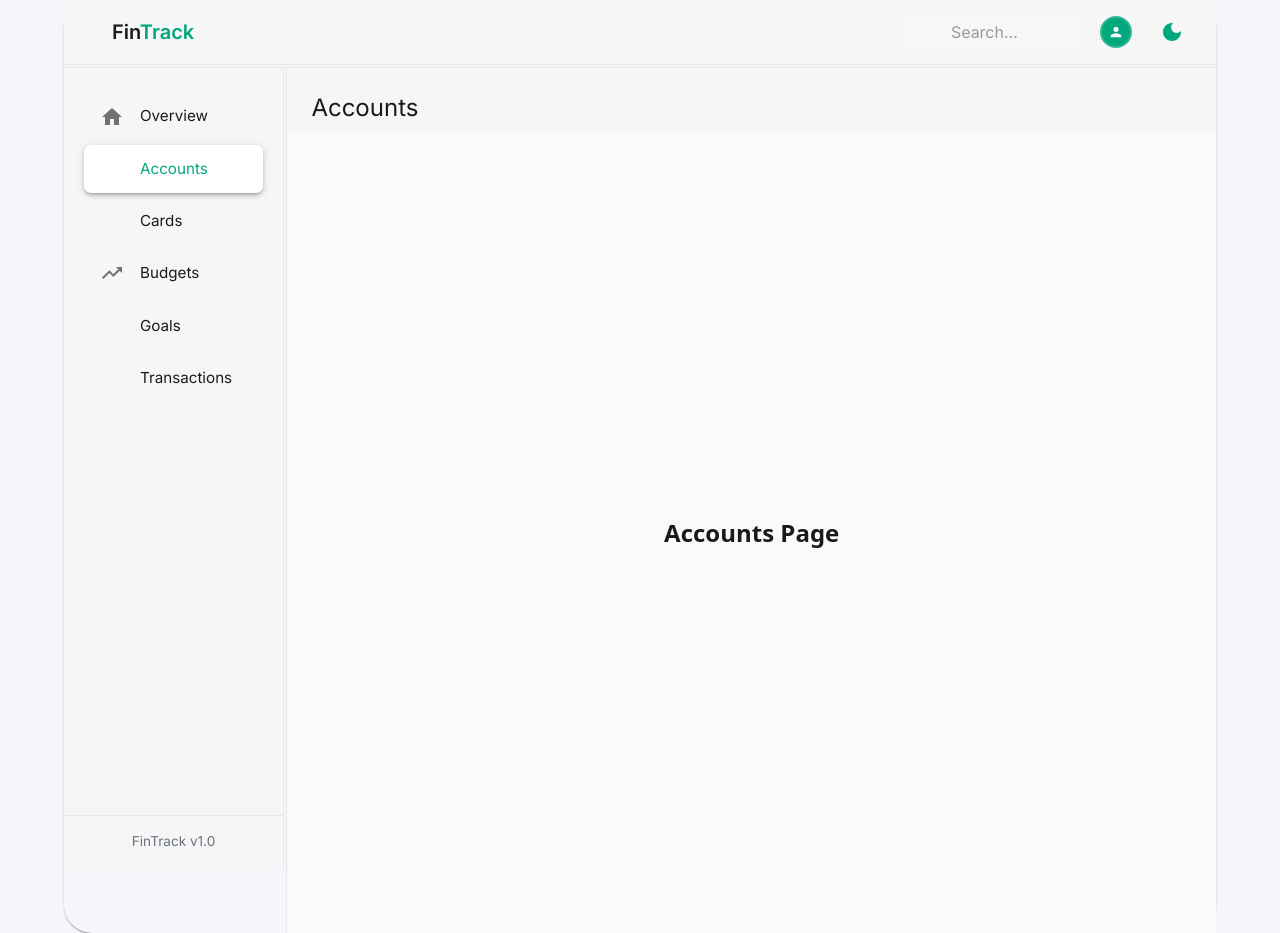
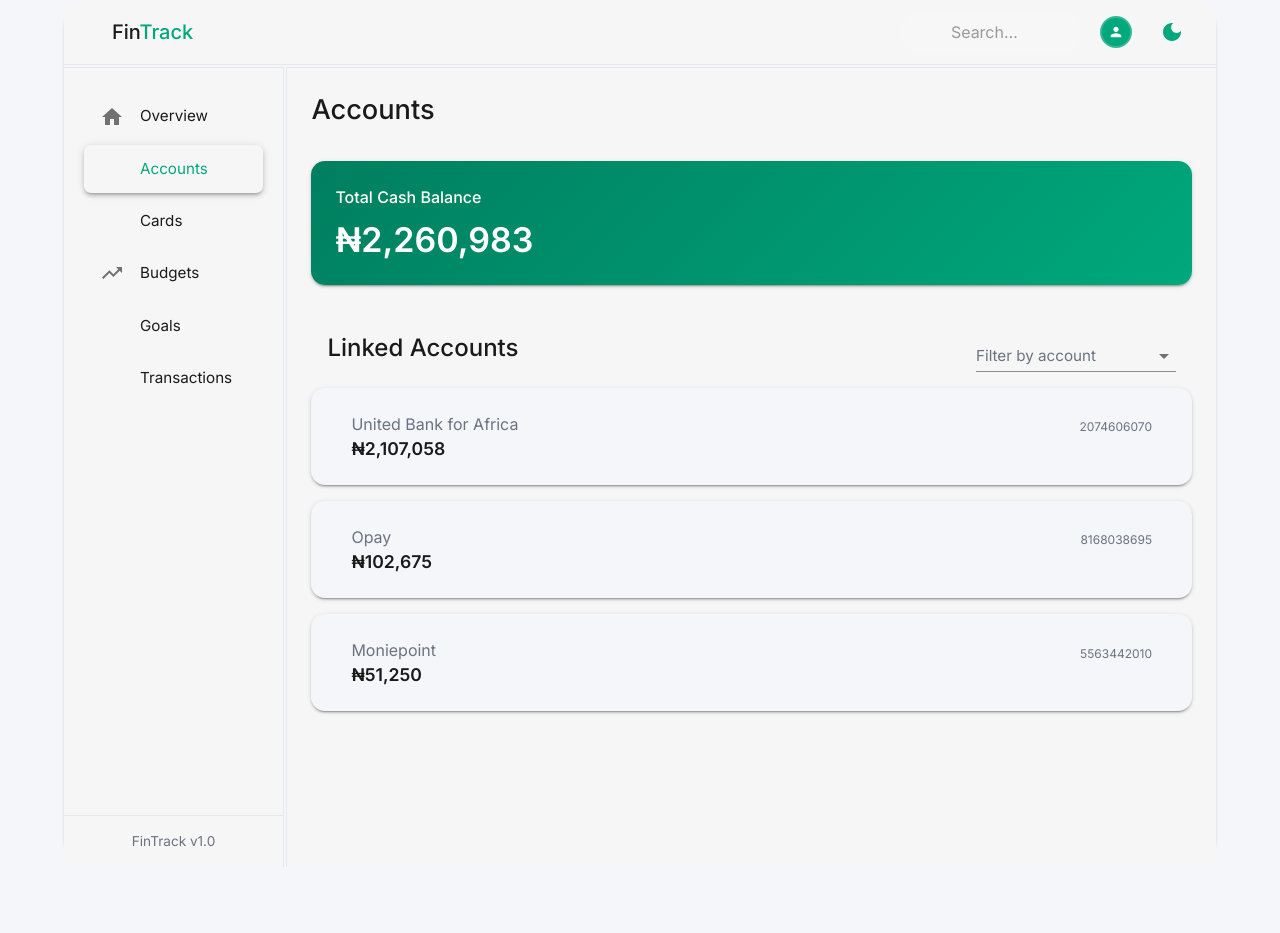
Before and after one commit to bryansomto/finTrack, a Next.js app: page /accounts in a window 1280 px wide. After the commit the page ends 867 px from the top, so only its background shows below. Built offline with nearby package versions, Linux system fonts and the light colour scheme; some icons are missing.

Commit message:
UI improvements and added accounts page

```diff
--- a/app/accounts/page.tsx
+++ b/app/accounts/page.tsx
@@ -1,7 +1,223 @@
+"use client";
+
+import { customerAccounts } from "@/lib/mockData"; // Make sure this mock data has 'accountNumber'
+import {
+  Autocomplete,
+  Box,
+  Paper,
+  TextField,
+  Typography,
+  useMediaQuery,
+  useTheme,
+  IconButton,
+  Menu,
+  MenuItem,
+} from "@mui/material";
+import FilterListIcon from "@mui/icons-material/FilterList";
+import { useState } from "react";
+
+type CustomerAccount = {
+  bank: string;
+  shortName: string;
+  accountNumber: number;
+  balance: number;
+};
+
 export default function AccountsPage() {
+  const theme = useTheme();
+  const isMobile = useMediaQuery(theme.breakpoints.down("sm"));
+  const [selectedAccount, setSelectedAccount] =
+    useState<CustomerAccount | null>(null);
+  const [anchorEl, setAnchorEl] = useState<null | HTMLElement>(null);
+  const isMenuOpen = Boolean(anchorEl);
+
+  // --- Handlers for the filter ---
+  const handleOpenMenu = (event: React.MouseEvent<HTMLElement>) => {
+    setAnchorEl(event.currentTarget);
+  };
+
+  const handleCloseMenu = () => {
+    setAnchorEl(null);
+  };
+
+  const handleSelectAccount = (account: CustomerAccount | null) => {
+    setSelectedAccount(account);
+    handleCloseMenu();
+  };
+
+  // --- Props for Autocomplete ---
+  const defaultProps = {
+    options: customerAccounts,
+    getOptionLabel: (option: CustomerAccount) => option.shortName,
+  };
+
+  // --- Data Logic ---
+  const totalBalance = customerAccounts.reduce(
+    (acc, account) => acc + account.balance,
+    0
+  );
+
+  // If no account is selected, show all. If one is selected, show just that one.
+  const filteredAccounts = selectedAccount
+    ? [selectedAccount]
+    : customerAccounts;
+
   return (
-    <div className="flex min-h-screen items-center justify-center bg-zinc-50 font-sans dark:bg-black">
-      <h1 className="text-2xl font-bold">Accounts Page</h1>
-    </div>
+    <Box
+      sx={{
+        flexGrow: 1,
+        display: "flex",
+        flexDirection: "column",
+        gap: 5,
+        p: isMobile ? 1 : 3,
+      }}
+    >
+      <Paper
+        elevation={2}
+        sx={{
+          width: "100%",
+          background: "linear-gradient(135deg, #007F5F 0%, #00A87C 100%)",
+          color: theme.palette.primary.contrastText, // Set text color to white
+          transition: "box-shadow 0.3s ease-in-out",
+          "&:hover": {
+            boxShadow: 6,
+          },
+        }}
+      >
+        <Box sx={{ p: isMobile ? 2 : 3 }}>
+          <Typography variant="h6" fontWeight="500">
+            Total Cash Balance
+          </Typography>
+          <Box sx={{ mt: 1 }}>
+            <Typography variant={isMobile ? "h5" : "h4"} fontWeight="600">
+              ₦{totalBalance.toLocaleString()}
+            </Typography>
+          </Box>
+        </Box>
+      </Paper>
+
+      <Box
+        sx={{
+          display: "flex",
+          flexDirection: "column",
+          gap: 2,
+        }}
+      >
+        <Box
+          sx={{
+            display: "flex",
+            alignItems: "center",
+            justifyContent: "space-between",
+            px: isMobile ? 1 : 2,
+          }}
+        >
+          <Typography variant="h2" fontWeight={500}>
+            Linked Accounts
+          </Typography>
+
+          {isMobile ? (
+            <>
+              <IconButton onClick={handleOpenMenu} color="inherit">
+                <FilterListIcon />
+              </IconButton>
+              <Menu
+                anchorEl={anchorEl}
+                open={isMenuOpen}
+                onClose={handleCloseMenu}
+              >
+                {/* "All" Option */}
+                <MenuItem
+                  onClick={() => handleSelectAccount(null)}
+                  selected={selectedAccount === null}
+                >
+                  All Accounts
+                </MenuItem>
+                {/* Account Options */}
+                {customerAccounts.map((account) => (
+                  <MenuItem
+                    key={account.shortName}
+                    onClick={() => handleSelectAccount(account)}
+                    selected={selectedAccount?.shortName === account.shortName}
+                  >
+                    {account.shortName} ({account.bank})
+                  </MenuItem>
+                ))}
+              </Menu>
+            </>
+          ) : (
+            <Autocomplete
+              {...defaultProps}
+              id="auto-complete"
+              autoComplete
+              includeInputInList
+              value={selectedAccount}
+              onChange={(event, newValue: CustomerAccount | null) => {
+                setSelectedAccount(newValue);
+              }}
+              sx={{ minWidth: 200 }}
+              renderInput={(params) => (
+                <TextField
+                  {...params}
+                  label="Filter by account"
+                  variant="standard"
+                />
+              )}
+            />
+          )}
+        </Box>
+
+        {/* 6. List now iterates over the `filteredAccounts` variable */}
+        {filteredAccounts.map((account, Index) => (
+          <Paper
+            elevation={2}
+            sx={{
+              width: "100%",
+              backgroundColor: theme.palette.background.default,
+              transition: "box-shadow 0.3s ease-in-out",
+              "&:hover": {
+                boxShadow: 6,
+              },
+            }}
+            key={Index}
+          >
+            <Box sx={{ p: isMobile ? 2 : 3 }}>
+              <Box
+                sx={{
+                  display: "flex",
+                  alignItems: "center",
+                  justifyContent: "space-between",
+                  px: isMobile ? 1 : 2,
+                }}
+              >
+                <Box
+                  sx={{
+                    width: "100%",
+                    display: "flex",
+                    alignItems: "end",
+                    justifyContent: "space-between",
+                  }}
+                >
+                  <Typography
+                    variant="h6"
+                    fontWeight="400"
+                    color="text.secondary"
+                  >
+                    {account.bank}
+                  </Typography>
+                  <Typography variant="caption" color="text.secondary">
+                    {account.accountNumber}
+                  </Typography>
+                </Box>
+              </Box>
+              <Box sx={{ px: isMobile ? 1 : 2 }}>
+                <Typography variant={isMobile ? "h6" : "h5"} fontWeight="600">
+                  ₦{account.balance.toLocaleString()}
+                </Typography>
+              </Box>
+            </Box>
+          </Paper>
+        ))}
+      </Box>
+    </Box>
   );
 }
--- a/app/globals.css
+++ b/app/globals.css
@@ -1,4 +1,10 @@
 @import "tailwindcss";
+
+@layer base {
+  :root {
+    --tw-dark-mode: "class";
+  }
+}
 
 html, body {
   margin: 0;
--- a/components/DashboardLayout.tsx
+++ b/components/DashboardLayout.tsx
@@ -82,7 +82,7 @@ export default function DashboardLayout({
             }}
           >
             <Typography
-              variant="h5"
+              variant="h1"
               sx={{
                 ml: isMobile ? 1 : 3,
                 mt: 3,
--- a/components/Sidebar.tsx
+++ b/components/Sidebar.tsx
@@ -88,7 +88,7 @@ export default function Sidebar({ open, onClose, onToggle }: SidebarProps) {
                     mb: 0.5,
                     mx: 1.5,
                     "&.Mui-selected": {
-                      backgroundColor: "background.white",
+                      backgroundColor: "background.paper",
                       boxShadow: 3,
                       color: "primary.main",
                       "&:hover": {
@@ -172,7 +172,7 @@ export default function Sidebar({ open, onClose, onToggle }: SidebarProps) {
                     mb: 0.5,
                     mx: 1.5,
                     "&.Mui-selected": {
-                      backgroundColor: "background.white",
+                      backgroundColor: "background.paper",
                       boxShadow: 3,
                       color: "primary.main",
                       "&:hover": {
--- a/components/ThemeRegistry.tsx
+++ b/components/ThemeRegistry.tsx
@@ -41,6 +41,13 @@ export default function ThemeRegistry({
 
   useEffect(() => {
     localStorage.setItem("themeMode", mode);
+
+    const root = window.document.documentElement;
+    if (mode === "dark") {
+      root.classList.add("dark");
+    } else {
+      root.classList.remove("dark");
+    }
   }, [mode]);
 
   const toggleMode = () => {
--- a/lib/mockData.ts
+++ b/lib/mockData.ts
@@ -1,4 +1,4 @@
-interface DailyData {
+interface WeeklyData {
   day: string;
   netIncome: number;
   outcome: number;
@@ -8,6 +8,13 @@ export interface Goal {
   title: string;
   description: string;
   completed?: boolean;
+}
+
+export interface customerAccounts {
+  bank: string;
+  shortName: string;
+  accountNumber: number;
+  balance: number;
 }
 
 export const incomeData = [
@@ -24,8 +31,7 @@ export const spentData = [
     { label: "Rent", percent: 29.5, color: "#EC407A" },
   ];
 
-  // Mock data for weekly income and expenses
-export const weeklyData: DailyData[] = [
+export const weeklyData: WeeklyData[] = [
   { day: "Mon", netIncome: 1200, outcome: 800 },
   { day: "Tue", netIncome: 1900, outcome: 1200 },
   { day: "Wed", netIncome: 1500, outcome: 900 },
@@ -62,3 +68,9 @@ export const financialGoals: Goal[] = [
     completed: false
   }
 ];
+
+export const customerAccounts: customerAccounts[] = [
+  { bank: 'United Bank for Africa', shortName: 'UBA', accountNumber: 2074606070, balance: 2107058 },
+  { bank: 'Opay', shortName: 'Opay', accountNumber: 8168038695, balance: 102675 },
+  { bank: 'Moniepoint', shortName: 'Moniepoint', accountNumber: 5563442010, balance: 51250 },
+];
--- a/lib/theme.ts
+++ b/lib/theme.ts
@@ -3,20 +3,24 @@ import { createTheme, CSSObject, Theme } from "@mui/material/styles";
 const typography = {
     fontFamily: '"Inter", "Roboto", "Helvetica", "Arial", sans-serif',
     h1: {
-      fontSize: '2rem',
-      fontWeight: 600,
+      fontSize: '1.7rem',
+      fontWeight: 500,
       lineHeight: 1.3,
     },
     h2: {
       fontSize: '1.5rem',
-      fontWeight: 600,
+      fontWeight: 500,
     },
     h3: {
-      fontSize: '1.25rem',
+      fontSize: '1.3rem',
+      fontWeight: 500,
+    },
+    h5: {
+      fontSize: '1.1rem',
       fontWeight: 500,
     },
     h6: {
-      fontWeight: 600,
+      fontWeight: 500,
       fontSize: '1rem',
     },
     body1: {
@@ -115,7 +119,7 @@ const lightPalette = {
   warning: { main: "#FFD166" },
   error: { main: "#F87272" },
   info: { main: "#9C27B0" },
-  background: { default: "#F5F6FA", paper: "#F6F6F6", white: "#FFFFFF" },
+  background: { default: "#F5F6FA", paper: "#F6F6F6", white: "#FFFFFF",  greenC: "linear-gradient(135deg, #43e97b 0%, #38f9d7 100%)", blueC: "linear-gradient(135deg, #4facfe 0%, #00f2fe 100%)", purpleC: "linear-gradient(135deg, #667eea 0%, #764ba2 100%)", orangeC: "linear-gradient(135deg, #fa709a 0%, #fee140 100%)" },
   text: { primary: "#1A1A1A", secondary: "#6B7280",  tertiary: "#4B2E05" },
   divider: "#E5E7EB",
 };
@@ -128,7 +132,7 @@ const darkPalette = {
     warning: { main: "#FFD166" },
     error: { main: "#F87272" },
     info: { main: "#9C27B0" },
-    background: { default: "#0D1117", paper: "#161B22" },
+    background: { default: "#0D1117", paper: "#161B22", white: "#FFFFFF", greenC: "linear-gradient(135deg, #43e97b 0%, #38f9d7 100%)", blueC: "linear-gradient(135deg, #4facfe 0%, #00f2fe 100%)", purpleC: "linear-gradient(135deg, #667eea 0%, #764ba2 100%)", orangeC: "linear-gradient(135deg, #fa709a 0%, #fee140 100%)" },
     text: { primary: "#E5E7EB", secondary: "#9CA3AF", tertiary: "#4B2E05" },
     divider: "#1F2937",
 };
```
